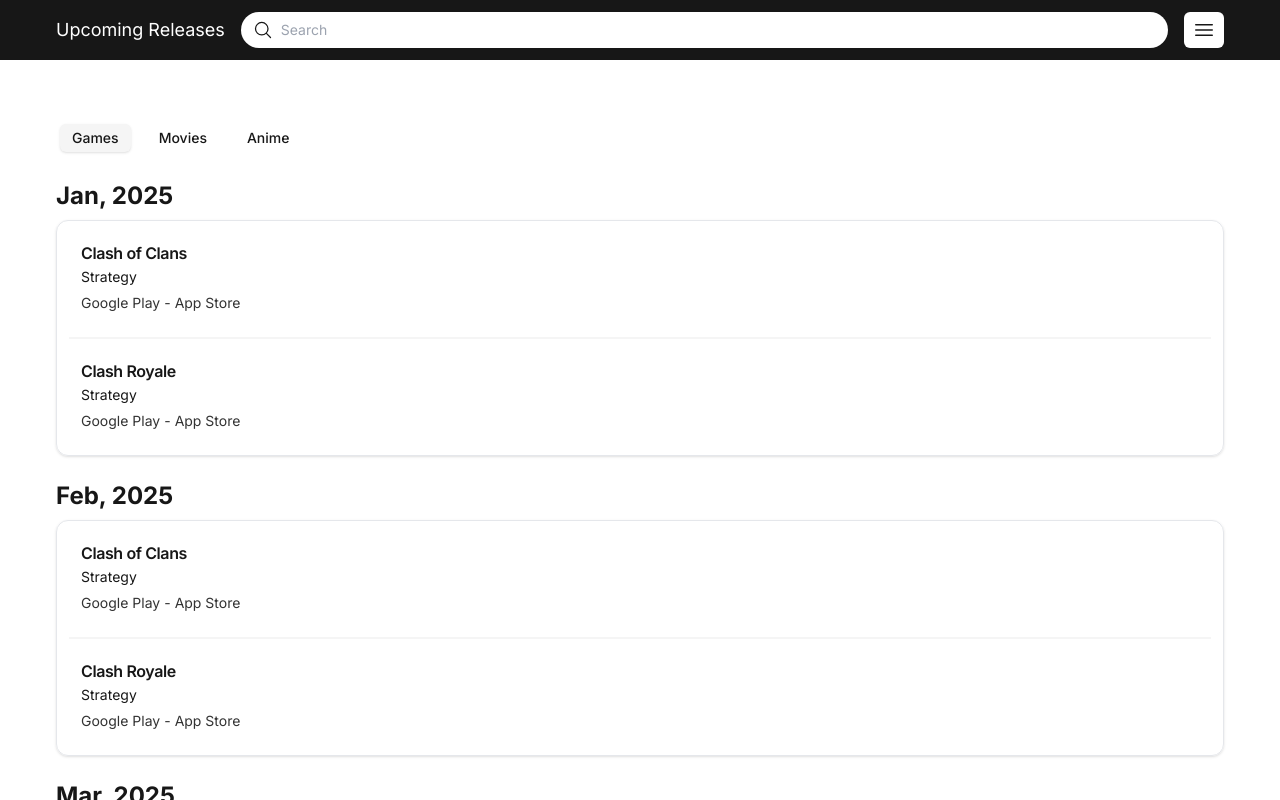
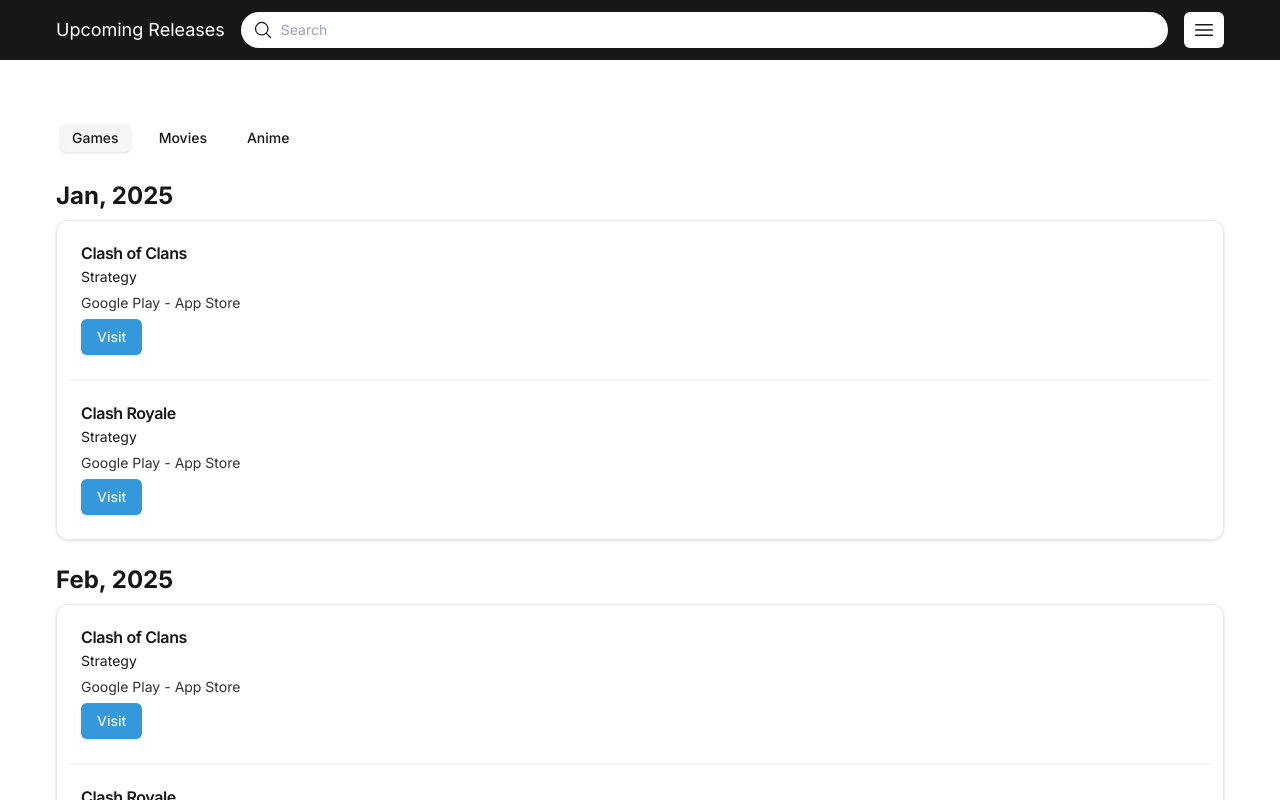
Before and after one commit to aissa-dev1/upcoming-releases-client, a Next.js app: page / in a window 1280 px wide. Shown: the top 800 px of the page. Built offline with nearby package versions, Linux system fonts and the light colour scheme.

Commit message:
add id and category props replace what was in the key attribute (random.strongId) with just id prop create a link and a button that redirects to the needed category and its id page

```diff
--- a/src/components/pages/home/release-category.tsx
+++ b/src/components/pages/home/release-category.tsx
@@ -1,19 +1,24 @@
+import { Button } from "@/components/button";
 import { CardDescription, CardHeader, CardTitle } from "@/components/card";
 import Divider from "@/components/divider";
 import { P } from "@/components/typography";
-import { random } from "@/utils/random";
+import Link from "next/link";
 import React from "react";
 
 export interface ReleaseCategoryProps {
+  id: string;
   title: string;
   description: string;
+  category: string;
   tags?: string[];
   showDivider?: boolean;
 }
 
 export function ReleaseCategory({
+  id,
   title,
   description,
+  category,
   tags,
   showDivider = true,
 }: ReleaseCategoryProps) {
@@ -25,7 +30,7 @@
         {Array.isArray(tags) && (
           <div className="flex gap-1">
             {tags.map((tag, index) => (
-              <React.Fragment key={random.strongId()}>
+              <React.Fragment key={id}>
                 <P size="sm" className="text-gray-foreground capitalize">
                   {tag}
                 </P>
@@ -36,6 +41,9 @@
             ))}
           </div>
         )}
+        <Link href={`/releases/${category}/${id}`} className="w-full sm:w-fit">
+          <Button className="w-full">Visit</Button>
+        </Link>
       </CardHeader>
       {showDivider && <Divider className="w-[calc(100%-1.5rem)]" />}
     </div>
```
